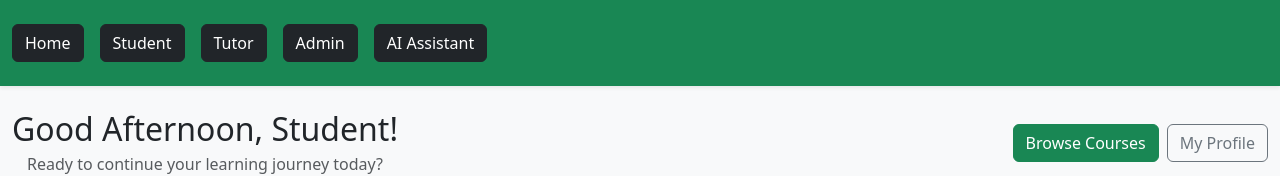
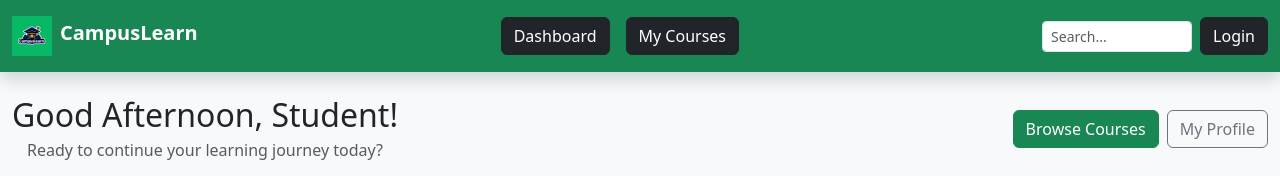
Before and after one commit to 0101Keke/super-duper-robot, a React (Vite) app in the folder client/: page /student in a window 1280 px wide. Shown: the top 176 px of the page. Built offline with nearby package versions, Linux system fonts and the light colour scheme; no server answers.

Commit message:
Changed Navbar for Student
Changed navbar for Student to only access Student links

```diff
--- /dev/null
+++ b/client/src/Components/StudentNav.jsx
@@ -0,0 +1,68 @@
+// client/src/components/StudentNav.jsx
+import { Link, useNavigate } from "react-router-dom";
+import { useAuth } from "../contexts/AuthContext";
+import CLlogo from "../assets/CLlogo.jpeg";
+
+export default function StudentNav() {
+  const { user, logout } = useAuth();
+  const navigate = useNavigate();
+
+  const handleLogout = () => {
+    logout();
+    navigate("/");
+  };
+
+  return (
+    <header className="bg-success py-3 shadow">
+      <div className="container-fluid d-flex justify-content-between align-items-center">
+        {/* Left: Logo + Brand (matches Header exactly) */}
+        <div className="d-flex align-items-center">
+          <Link to="/" className="text-decoration-none">
+            <img
+              src={CLlogo}
+              alt="CampusLearn Logo"
+              width="40"
+              height="40"
+              className="me-2"
+            />
+            <span className="text-white fw-bold fs-5">CampusLearn</span>
+          </Link>
+        </div>
+
+        {/* Center: Student navigation */}
+        <nav className="d-flex gap-3">
+          <Link to="/student">
+            <button className="btn btn-dark text-white">Dashboard</button>
+          </Link>
+          <Link to="/courses/my-courses">
+            <button className="btn btn-dark text-white">My Courses</button>
+          </Link>
+        </nav>
+
+        {/* Right: Search + Profile/Logout (same look as Header) */}
+        <div className="d-flex align-items-center gap-2">
+          <input
+            type="text"
+            className="form-control form-control-sm"
+            placeholder="Search..."
+            style={{ width: "150px" }}
+          />
+          {user ? (
+            <>
+              <Link to="/profile">
+                <button className="btn btn-dark text-white">Profile</button>
+              </Link>
+              <button className="btn btn-danger text-white" onClick={handleLogout}>
+                Logout
+              </button>
+            </>
+          ) : (
+            <Link to="/StuLogin">
+              <button className="btn btn-dark text-white">Login</button>
+            </Link>
+          )}
+        </div>
+      </div>
+    </header>
+  );
+}
--- a/client/src/pages/Courses.jsx
+++ b/client/src/pages/Courses.jsx
@@ -1,6 +1,6 @@
 import React, { useEffect, useState } from 'react';
-import Header from '../components/Header.jsx';
-import Footer from '../components/Footer.jsx';
+import Header from '../Components/StudentNav.jsx';
+import Footer from '../Components/Footer.jsx';
 import API, { coursesAPI } from '../api';
 
 function Courses() {
--- a/client/src/pages/Home.jsx
+++ b/client/src/pages/Home.jsx
@@ -1,7 +1,7 @@
 import { Link } from 'react-router-dom';
 import { useAuth } from '../contexts/AuthContext';
 import Header from '../components/Header';
-import Footer from '../components/Footer';
+import Footer from '../Components/Footer';
 
 const Home = () => {
     const { user } = useAuth();
--- a/client/src/pages/MyCourses.jsx
+++ b/client/src/pages/MyCourses.jsx
@@ -1,7 +1,7 @@
 import React, { useEffect, useState, useMemo } from 'react';
 import { Link } from 'react-router-dom';
-import Header from '../components/Header.jsx';
-import Footer from '../components/Footer.jsx';
+import Header from '../Components/StudentNav.jsx';
+import Footer from '../Components/Footer.jsx';
 import API from '../api';
 
 function MyCourses() {
--- a/client/src/pages/StudentDash.jsx
+++ b/client/src/pages/StudentDash.jsx
@@ -1,7 +1,8 @@
 import React, { useState, useEffect } from 'react';
 import { useAuth } from '../contexts/AuthContext';
 import { useNavigate } from 'react-router-dom';
-import Nav from '../components/Nav.jsx';
+import StudentNav from '../Components/StudentNav.jsx';
+import Footer from '../Components/Footer.jsx';
 import API from '../api'; // make sure API has axios with baseURL /api
 const Dashboard = () => {
     const { user, logout } = useAuth();
@@ -93,11 +94,8 @@ const Dashboard = () => {
     return (
         <div className="min-vh-100 bg-light">
             {/* Top Navigation */}
-            <nav className="navbar navbar-expand-lg navbar-dark bg-green shadow-sm">
-                <div className="container-fluid">
-                    <Nav/>
-                </div>
-            </nav>
+
+            <StudentNav />
 
             <div className="container-fluid py-4">
                 {/* Header Section */}
@@ -477,12 +475,15 @@ const Dashboard = () => {
                                 <p className="card-text">
                                     "Take regular breaks using the Pomodoro Technique: 25 minutes of focused study, followed by a 5-minute break."
                                 </p>
+
                             </div>
                         </div>
                     </div>
                 </div>
             </div>
+            <Footer />
         </div>
+
     );
 };
 
```
